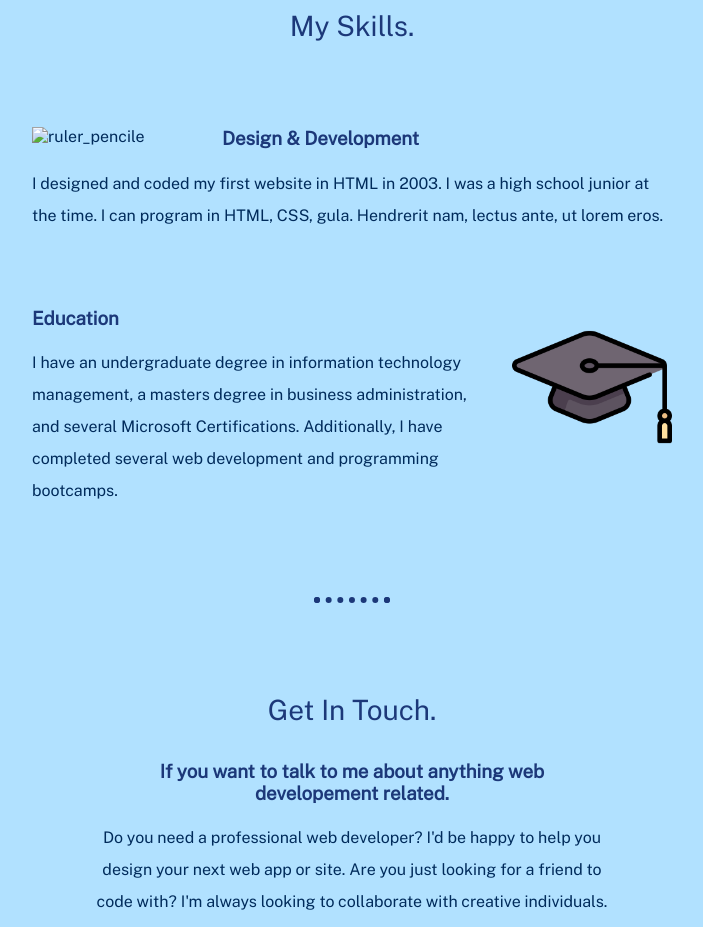
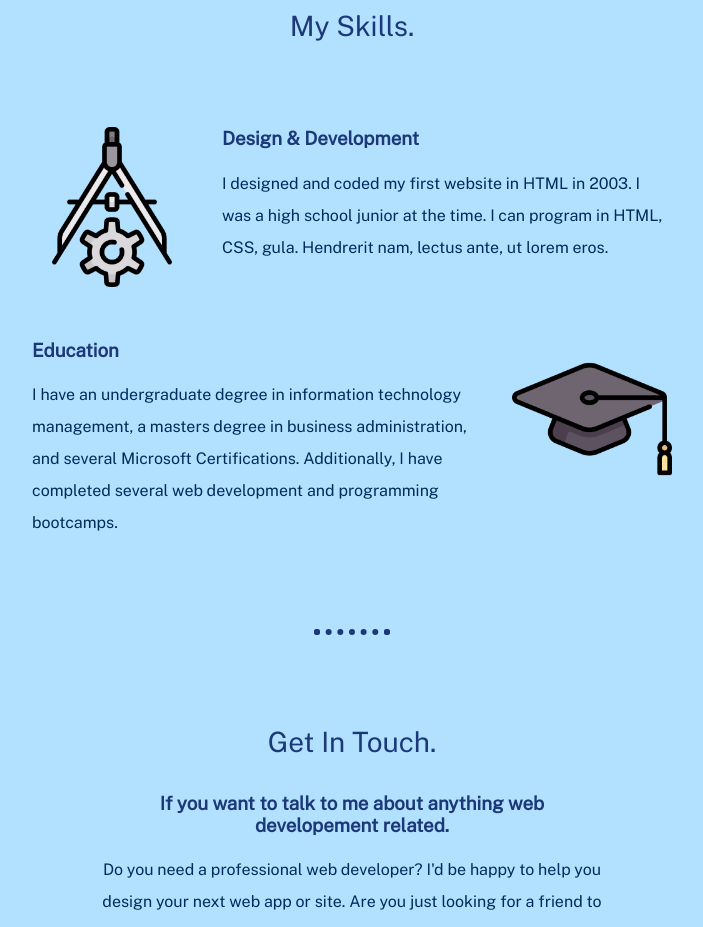
Before and after one commit to petejtu/cv, a plain HTML site: page index.html in a window 1280 px wide. Shown: the part 1360-2287 px from the top of the page, without its empty margins (288-991 px from the left). Drawn offline with nearby package versions, Linux system fonts and the light colour scheme; files whose address does not match are found by name.

Commit message:
updated index

```diff
--- a/index.html
+++ b/index.html
@@ -29,7 +29,7 @@
       <div class="skills">
         <h2>My Skills.</h2>
         <div class="skill-row">
-          <img class="skills-img" src="/images/skills.png" alt="ruler_pencile">
+          <img class="skills-img" src="skills.png" alt="ruler_pencile">
           <h3>Design & Development</h3>
           <p>I designed and coded my first website in HTML in 2003. I was a high school junior at the time. I can program in HTML, CSS, gula. Hendrerit nam, lectus ante, ut lorem eros.</p>
         </div>
```
